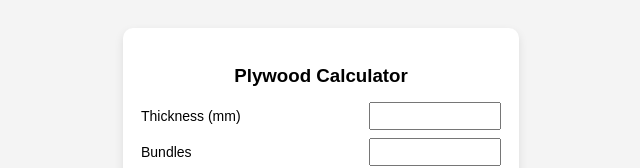
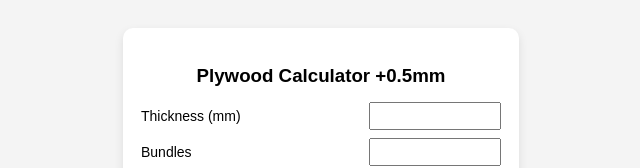
Before and after one commit to hngoc2010-star/0.5mm-add, a plain HTML site: page index.html in a window 1280 px wide. Shown: the top 168 px of the page, without its empty margins (319-959 px from the left). Drawn offline with Linux system fonts and the light colour scheme.

Commit message:
Update index.html

```diff
--- a/index.html
+++ b/index.html
@@ -65,7 +65,7 @@ font-size:14px;
 
 <div class="app">
 
-<h3>Plywood Calculator</h3>
+<h3>Plywood Calculator +0.5mm</h3>
 
 <div class="row"><label>Thickness (mm)</label><input id="thickness"></div>
 <div class="row"><label>Bundles</label><input id="bundles"></div>
```
